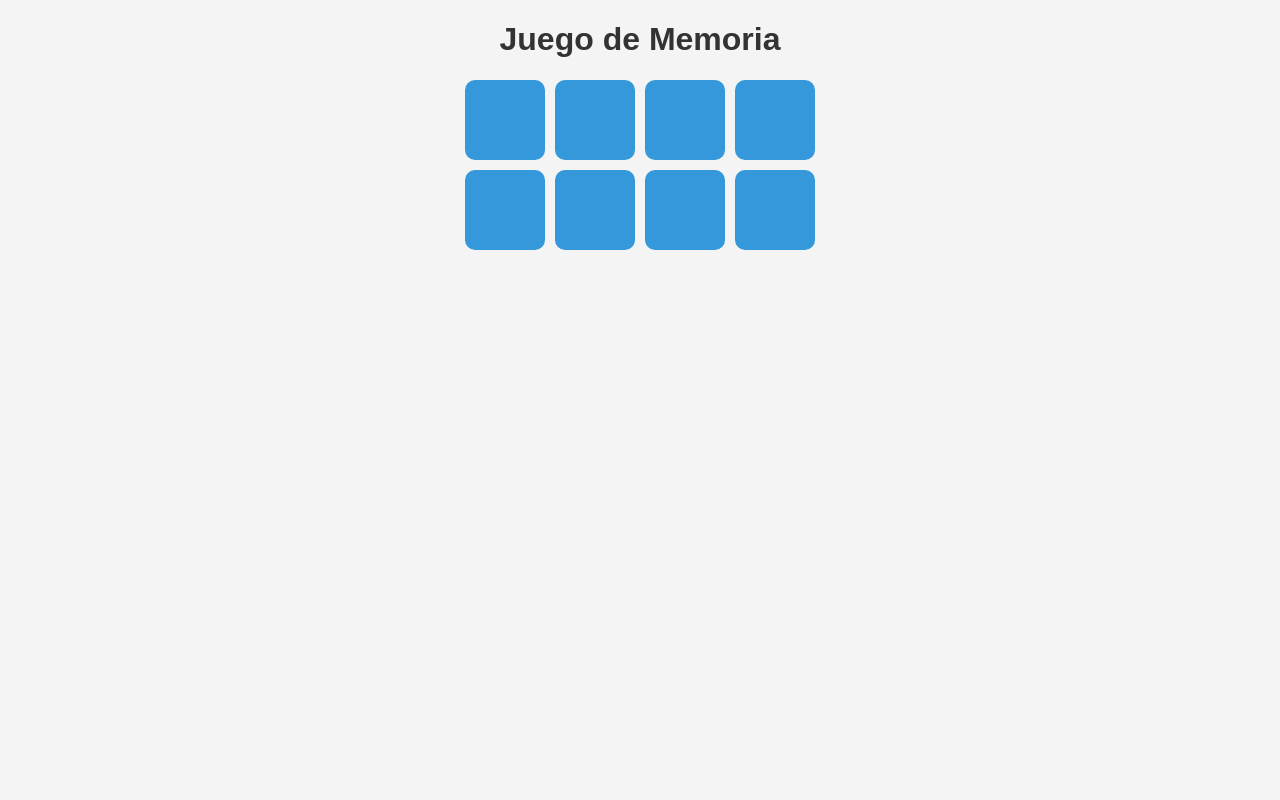
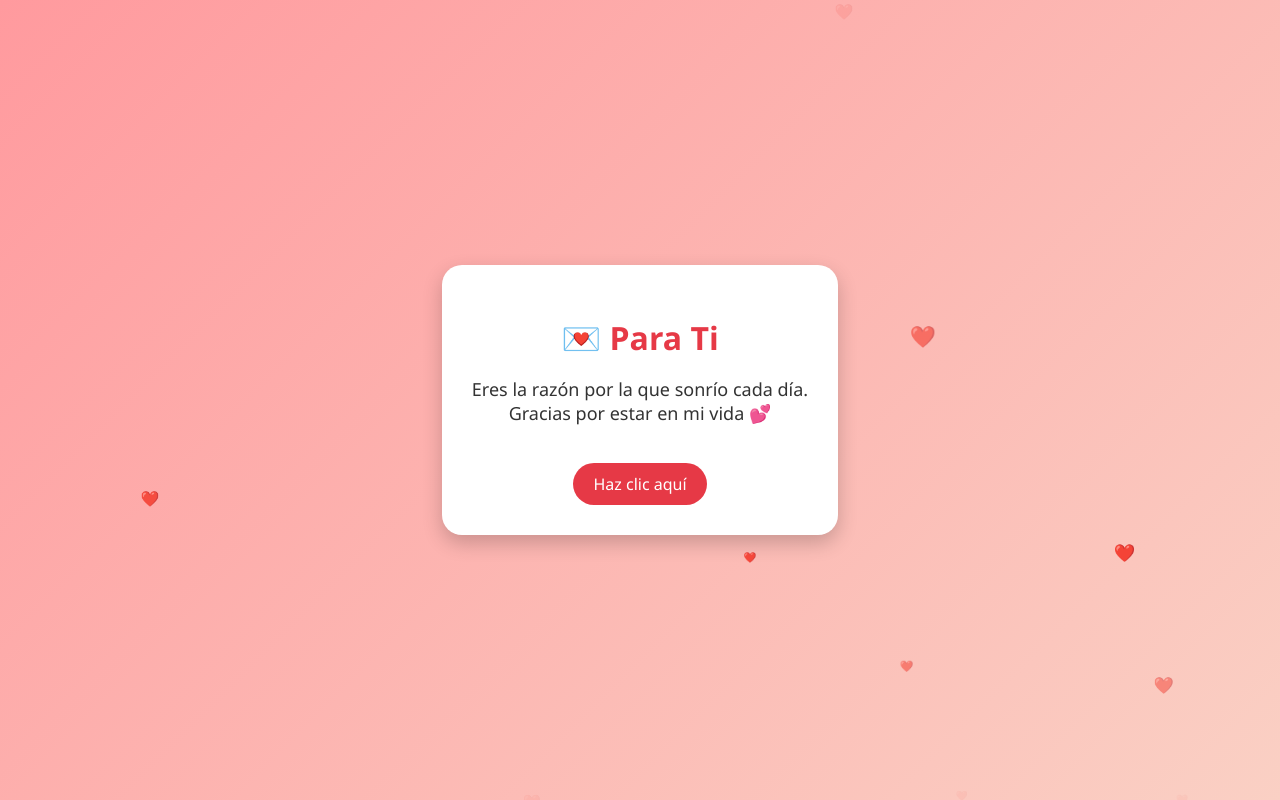
Before and after one commit to Alex-Cahuina/Una-web-, a plain HTML site: page index.html in a window 1280 px wide. Drawn offline with Linux system fonts and the light colour scheme.

Commit message:
Update index.html

```diff
--- a/index.html
+++ b/index.html
@@ -1,73 +1,99 @@
-
 <!DOCTYPE html>
 <html lang="es">
 <head>
   <meta charset="UTF-8">
-  <title>Juego de Memoria</title>
+  <title>Para Ti 💖</title>
   <style>
-    body { font-family: Arial, sans-serif; text-align: center; background: #f4f4f4; }
-    h1 { color: #333; }
-    .tablero {
-      display: grid;
-      grid-template-columns: repeat(4, 80px);
-      gap: 10px;
+    body {
+      margin: 0;
+      padding: 0;
+      font-family: 'Segoe UI', sans-serif;
+      background: linear-gradient(135deg, #ff9a9e, #fad0c4);
+      display: flex;
       justify-content: center;
+      align-items: center;
+      height: 100vh;
+      overflow: hidden;
+    }
+    .card {
+      background: white;
+      padding: 30px;
+      border-radius: 20px;
+      text-align: center;
+      box-shadow: 0 8px 20px rgba(0,0,0,0.2);
+      max-width: 400px;
+      animation: aparecer 1.2s ease-in-out;
+    }
+    .card h1 {
+      color: #e63946;
+      margin-bottom: 15px;
+    }
+    .card p {
+      font-size: 18px;
+      color: #333;
+    }
+    .btn {
+      display: inline-block;
       margin-top: 20px;
+      padding: 10px 20px;
+      background: #e63946;
+      color: white;
+      border-radius: 25px;
+      text-decoration: none;
+      transition: 0.3s;
     }
-    .carta {
-      width: 80px; height: 80px;
-      background: #3498db; color: transparent;
-      display: flex; align-items: center; justify-content: center;
-      font-size: 2em; cursor: pointer; border-radius: 10px;
+    .btn:hover {
+      background: #ff4d6d;
     }
-    .carta.abierta, .carta.acertada {
-      background: #2ecc71; color: #fff; cursor: default;
+    @keyframes aparecer {
+      from { transform: scale(0.5); opacity: 0; }
+      to { transform: scale(1); opacity: 1; }
+    }
+    .hearts {
+      position: fixed;
+      top: 0; left: 0;
+      width: 100%; height: 100%;
+      pointer-events: none;
+      overflow: hidden;
+    }
+    .heart {
+      position: absolute;
+      color: #ff4d6d;
+      font-size: 20px;
+      animation: flotar 5s linear infinite;
+    }
+    @keyframes flotar {
+      0% { transform: translateY(100vh) scale(0.5); opacity: 0; }
+      30% { opacity: 1; }
+      100% { transform: translateY(-10vh) scale(1); opacity: 0; }
     }
   </style>
 </head>
 <body>
-  <h1>Juego de Memoria</h1>
-  <div class="tablero" id="tablero"></div>
+  <div class="card">
+    <h1>💌 Para Ti</h1>
+    <p>Eres la razón por la que sonrío cada día.<br>
+       Gracias por estar en mi vida 💕</p>
+    <a href="#" class="btn" onclick="alert('Te quiero mucho 💖')">Haz clic aquí</a>
+  </div>
+
+  <div class="hearts" id="hearts"></div>
 
   <script>
-    const simbolos = ["🍎","🍌","🍇","🍉","🍎","🍌","🍇","🍉"];
-    let mezcladas = simbolos.sort(() => 0.5 - Math.random());
-    const tablero = document.getElementById("tablero");
+    function crearCorazon() {
+      const heart = document.createElement("div");
+      heart.classList.add("heart");
+      heart.innerHTML = "❤️";
+      heart.style.left = Math.random() * 100 + "vw";
+      heart.style.fontSize = Math.random() * 20 + 15 + "px";
+      heart.style.animationDuration = (Math.random() * 3 + 3) + "s";
+      document.getElementById("hearts").appendChild(heart);
 
-    let primera = null;
-    let bloqueo = false;
-
-    mezcladas.forEach(simbolo => {
-      const carta = document.createElement("div");
-      carta.classList.add("carta");
-      carta.textContent = simbolo;
-
-      carta.addEventListener("click", () => {
-        if (bloqueo || carta.classList.contains("abierta")) return;
-
-        carta.classList.add("abierta");
-
-        if (!primera) {
-          primera = carta;
-        } else {
-          if (primera.textContent === carta.textContent) {
-            primera.classList.add("acertada");
-            carta.classList.add("acertada");
-            primera = null;
-          } else {
-            bloqueo = true;
-            setTimeout(() => {
-              primera.classList.remove("abierta");
-              carta.classList.remove("abierta");
-              primera = null;
-              bloqueo = false;
-            }, 1000);
-          }
-        }
-      });
-
-      tablero.appendChild(carta);
-    });
+      setTimeout(() => {
+        heart.remove();
+      }, 5000);
+    }
+    setInterval(crearCorazon, 500);
   </script>
 </body>
 </html>
```
